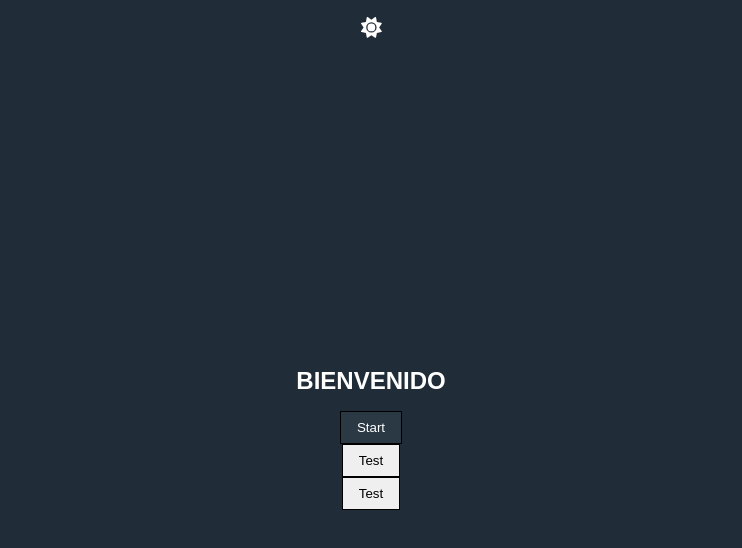
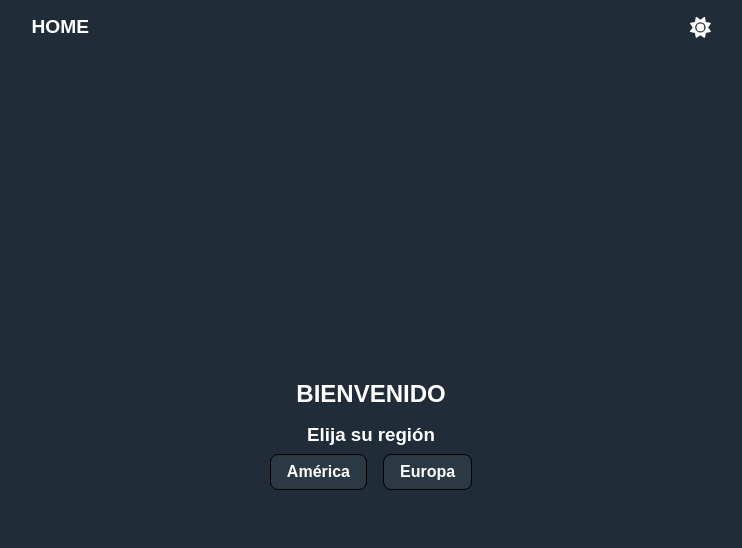
Before and after one commit to eskiu/WhoHasMore, a React (Create React App) app: page / in a window 1280 px wide. Shown: the top 548 px of the page, without its empty margins (269-1011 px from the left). Built offline with nearby package versions, Linux system fonts and the light colour scheme; a web font is replaced by a local one.

Commit message:
new component w/ new logic, some css

```diff
--- a/src/App.js
+++ b/src/App.js
@@ -2,7 +2,6 @@ import './App.scss';
 import Start from './Start';
 import Navbar from './Navbar';
 import FlagContainer from './FlagContainer';
-import Test from "./Test"
 import { useState } from 'react';
 import { BrowserRouter, Routes, Route } from "react-router-dom"
 
@@ -18,8 +17,7 @@ function App() {
         <Navbar isDark={isDark} handleDarkMode={handleDarkMode} />
         <Routes>
           <Route path="/" element={<Start isDark={isDark} />} />
-          <Route path="/game" element={<FlagContainer />} />
-          <Route path="/game/:region" element={<Test />} />
+          <Route path="/game/:region" element={<FlagContainer />} />
         </Routes>
       </BrowserRouter>
     </div>
--- a/src/App.scss
+++ b/src/App.scss
@@ -12,8 +12,17 @@ html, body, #root{
 
 .navbar-container{
     display: flex;
-    justify-content: center;
+    justify-content: space-around;
     padding: 1rem 0;
+    a{
+      button{
+        background: none;
+        border: none;
+        font-size: 1.2rem;
+        font-weight: bold;
+        cursor: pointer;
+      }
+    }
   .icon{
     cursor: pointer;
     font-size: 1.3rem;
@@ -26,6 +35,26 @@ html, body, #root{
     justify-content: center;
     align-items: center;
     flex-direction: column;
+  .selectRegion{
+    display: flex;
+    justify-content: center;
+    align-items: center;
+    flex-direction: column;
+    .buttons{
+      display: flex;
+      a{
+
+        button{
+          margin: 0.5rem;
+          padding: 0.5rem 1rem;
+          border-radius: 0.5rem;
+          font-size: 1rem;
+          font-weight: bold;
+          cursor: pointer;
+        }
+      }
+    }
+  }
   h1{
     margin: 1rem;
   }
--- a/src/FlagContainer.js
+++ b/src/FlagContainer.js
@@ -1,37 +1,51 @@
-import { Link } from "react-router-dom";
+import React from 'react'
+import { useParams } from "react-router-dom"
 import { useState, useEffect } from "react";
-import Flags from "./Flags";
+
 
 function FlagContainer() {
+
+    const { region } = useParams()
+    console.log(region)
+
     const [country, setCountry] = useState([])
-    const [randomFlag, setRandomFlag] = useState([])
 
-
-    const pedido = 'https://restcountries.com/v2/region/europe';
     useEffect(() => {
-        fetch(pedido)
+        fetch(`https://restcountries.com/v2/region/${region}`)
             .then((resp) => { return resp.json() })
             .then((respuesta) => {
-                return setCountry(respuesta)
+                const twoFlags = [...respuesta]
+                    .sort(() => (Math.random() > 0.5 ? 1 : -1))
+                    .slice(0, 2)
+
+                setCountry(twoFlags)
             })
-    }, [])
+    }, [region]);
 
-    const twoRandomFlags = (country) => {
-        setRandomFlag(country.sort(() => Math.random() - 0.5).slice(0, 2))
+    function formatNumber(num) {
+        return new Intl.NumberFormat().format(num)
     }
-
-
 
     return (
         <>
-            <Link to={`/`}><button>Back</button></Link>
-            <button onClick={() => { twoRandomFlags(country) }}>reload</button>
             <div className="flag-game">
-                {randomFlag.map((flag) => {
-                    return <Flags key={flag.numericCode} flags={flag} />
-                })}
+                {country
+                    .map((flag) => {
+                        return (
+                            <section key={flag.numericCode} className="game-container">
+                                <div className="img-container">
+                                    <img src={flag.flags.png} alt="" />
+                                </div>
+                                <div className="info-container">
+                                    <h2>{flag.translations.es}</h2>
+                                    <p>Poblacion: {formatNumber(flag.population)}</p>
+                                </div>
+                            </section>
+                        )
+                    })}
             </div>
         </>
     )
 }
+
 export default FlagContainer
--- a/src/Flags.js
+++ /dev/null
@@ -1,21 +0,0 @@
-function Flags({ flags }) {
-
-    function formatNumber(num) {
-        return new Intl.NumberFormat().format(num)
-    }
-
-    return (
-        <>
-            <section className="game-container">
-                <div className="img-container">
-                    <img src={flags.flags.png} alt="" />
-                </div>
-                <div className="info-container">
-                    <h2>{flags.translations.es}</h2>
-                    <p>Poblacion: {formatNumber(flags.population)}</p>
-                </div>
-            </section>
-        </>
-    )
-}
-export default Flags
--- a/src/Navbar.js
+++ b/src/Navbar.js
@@ -1,6 +1,7 @@
 import { faMoon } from '@fortawesome/free-regular-svg-icons'
 import { faSun } from '@fortawesome/free-solid-svg-icons'
 import { FontAwesomeIcon } from '@fortawesome/react-fontawesome'
+import { Link } from 'react-router-dom'
 
 function Navbar({ isDark, handleDarkMode }) {
 
@@ -9,6 +10,7 @@ function Navbar({ isDark, handleDarkMode }) {
     return (
         <>
             <nav className='navbar-container'>
+                <Link to={`/`}><button className={isDark ? "dark-mode-text" : "light-mode-text"}>HOME</button></Link>
                 <div className="icon">
                     {isDark ? <FontAwesomeIcon icon={faSun} onClick={handleDarkMode} /> : <FontAwesomeIcon icon={faMoon} onClick={handleDarkMode} />}
                 </div>
--- a/src/Start.js
+++ b/src/Start.js
@@ -6,16 +6,17 @@ function Start({ isDark }) {
         <>
             <section className='welcome-container'>
                 <h1>BIENVENIDO</h1>
-                <Link to={`/game`}>
-                    <button className={isDark ? "dark-mode-text dark-mode-elmnt" : "light-mode-elmnt light-mode-text"}>Start</button>
-                </Link>
-                <Link to={`/game/americas`}>
-                    <button>Test</button>
-                </Link>
-                <Link to={`/game/europe`}>
-                    <button>Test</button>
-                </Link>
-
+                <section className="selectRegion">
+                    <h3>Elija su región</h3>
+                    <div className="buttons">
+                        <Link to={`/game/americas`}>
+                            <button className={isDark ? "dark-mode-text dark-mode-elmnt" : "light-mode-elmnt light-mode-text"}>América</button>
+                        </Link>
+                        <Link to={`/game/europe`}>
+                            <button className={isDark ? "dark-mode-text dark-mode-elmnt" : "light-mode-elmnt light-mode-text"}>Europa</button>
+                        </Link>
+                    </div>
+                </section>
             </section>
         </>
     )
--- a/src/Test.js
+++ /dev/null
@@ -1,44 +0,0 @@
-import { useParams, Link } from "react-router-dom"
-import { useState, useEffect } from "react";
-import React from 'react'
-import Flags from "./Flags";
-
-
-function Test() {
-
-    const { region } = useParams()
-    console.log(region)
-
-    const [country, setCountry] = useState([])
-    const [randomFlag, setRandomFlag] = useState([])
-
-
-    const pedido = `https://restcountries.com/v2/region/${region}`;
-    useEffect(() => {
-        fetch(pedido)
-            .then((resp) => { return resp.json() })
-            .then((respuesta) => {
-                return setCountry(respuesta)
-            })
-    }, [])
-
-    const twoRandomFlags = (country) => {
-        setRandomFlag(country.sort(() => Math.random() - 0.5).slice(0, 2))
-    }
-
-
-
-    return (
-        <>
-            <Link to={`/`}><button>Back</button></Link>
-            <button onClick={() => { twoRandomFlags(country) }}>reload</button>
-            <div className="flag-game">
-                {randomFlag.map((flag) => {
-                    return <Flags key={flag.numericCode} flags={flag} />
-                })}
-            </div>
-        </>
-    )
-}
-
-export default Test
```
